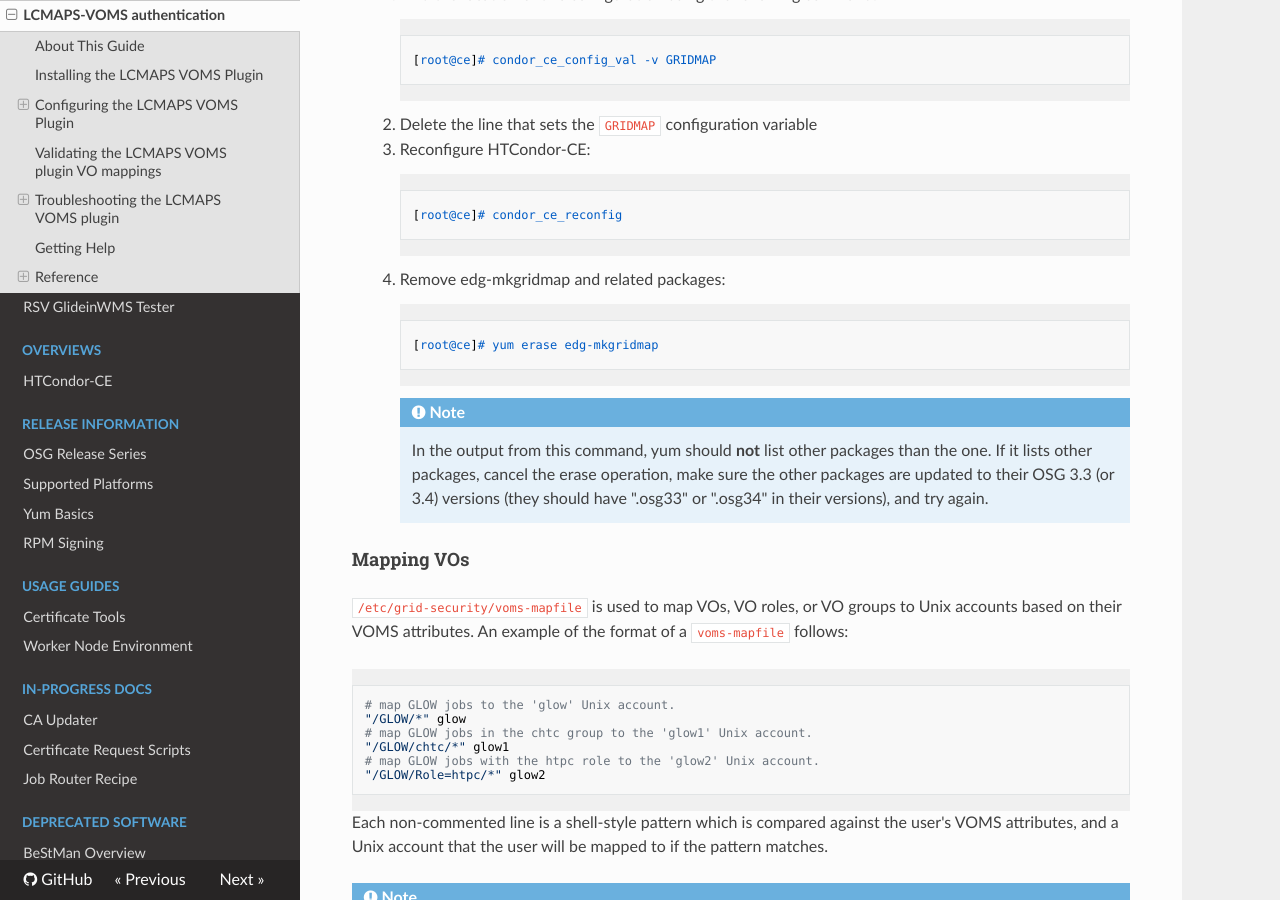
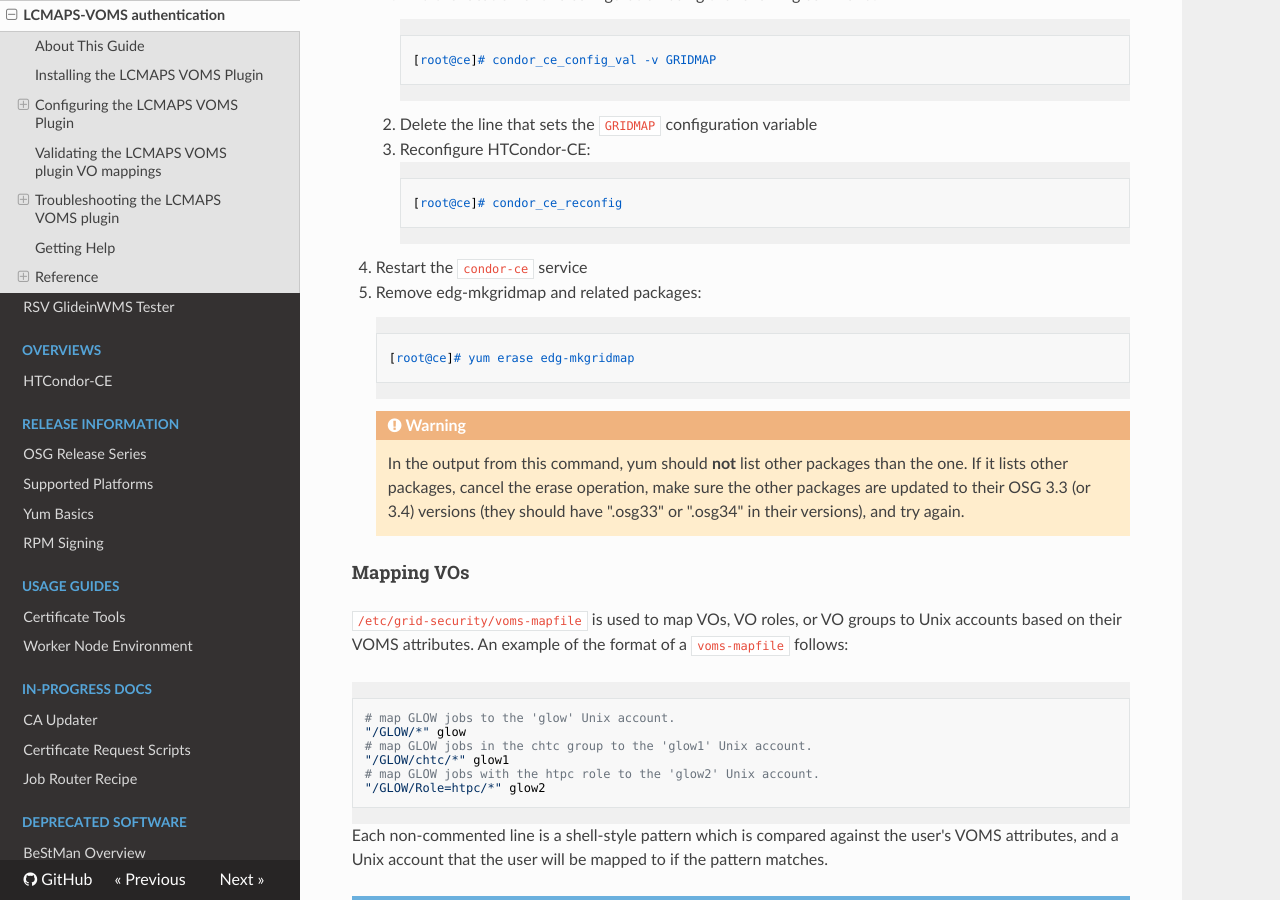
Before and after one commit to osg-htc/docs, an MkDocs documentation site: the page built from docs/other/lcmaps-voms-authentication.md, in a window 1280 px wide and 900 px high, scrolled down 3101 px. Built offline with MkDocs 1.6.1, drawn with Linux system fonts in a browser that asks for light colours; nearby versions of some CDN libraries; old or Windows-style settings are respelled for this version of MkDocs.

Commit message:
Fixups to the edg-mkgridmap transition steps
- Removing edg-mkgridmap step shouldn't be a sub-bullet
- Add a restarting the CE step for good measure
- Change the note to a warning

```diff
--- a/docs/other/lcmaps-voms-authentication.md
+++ b/docs/other/lcmaps-voms-authentication.md
@@ -124,13 +124,14 @@ The program edg-mkgridmap (found in the package `edg-mkgridmap`), used for authe
             :::console
             [root@ce]# condor_ce_reconfig
 
-    4. Remove edg-mkgridmap and related packages:
+4. Restart the `condor-ce` service
+5. Remove edg-mkgridmap and related packages:
 
-            :::console
-            [root@ce]# yum erase edg-mkgridmap
+        :::console
+        [root@ce]# yum erase edg-mkgridmap
 
-        !!!note
-            In the output from this command, yum should **not** list other packages than the one. If it lists other packages, cancel the erase operation, make sure the other packages are updated to their OSG 3.3 (or 3.4) versions (they should have ".osg33" or ".osg34" in their versions), and try again.
+    !!! warning
+        In the output from this command, yum should **not** list other packages than the one. If it lists other packages, cancel the erase operation, make sure the other packages are updated to their OSG 3.3 (or 3.4) versions (they should have ".osg33" or ".osg34" in their versions), and try again.
 
 
 #### Mapping VOs
```
